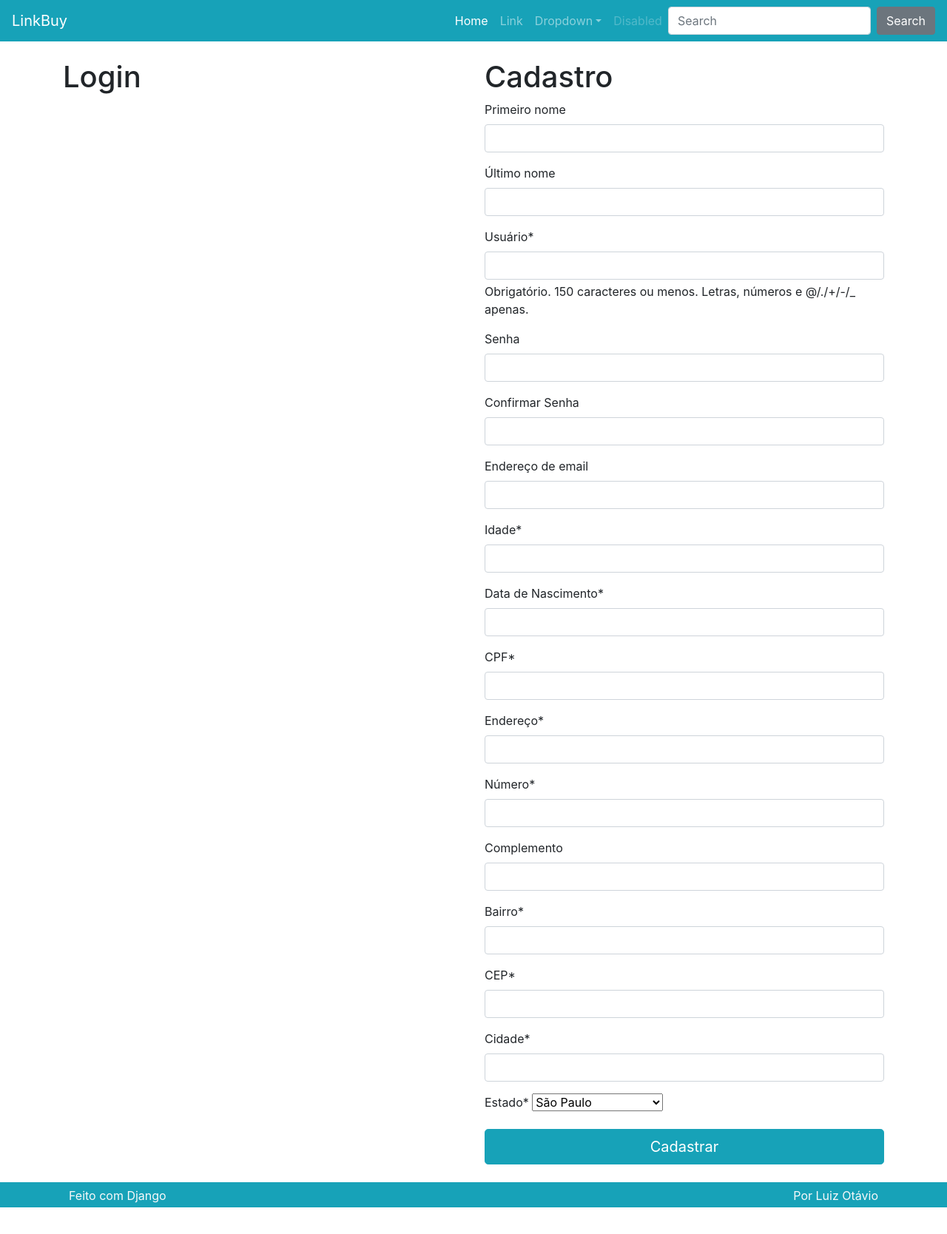
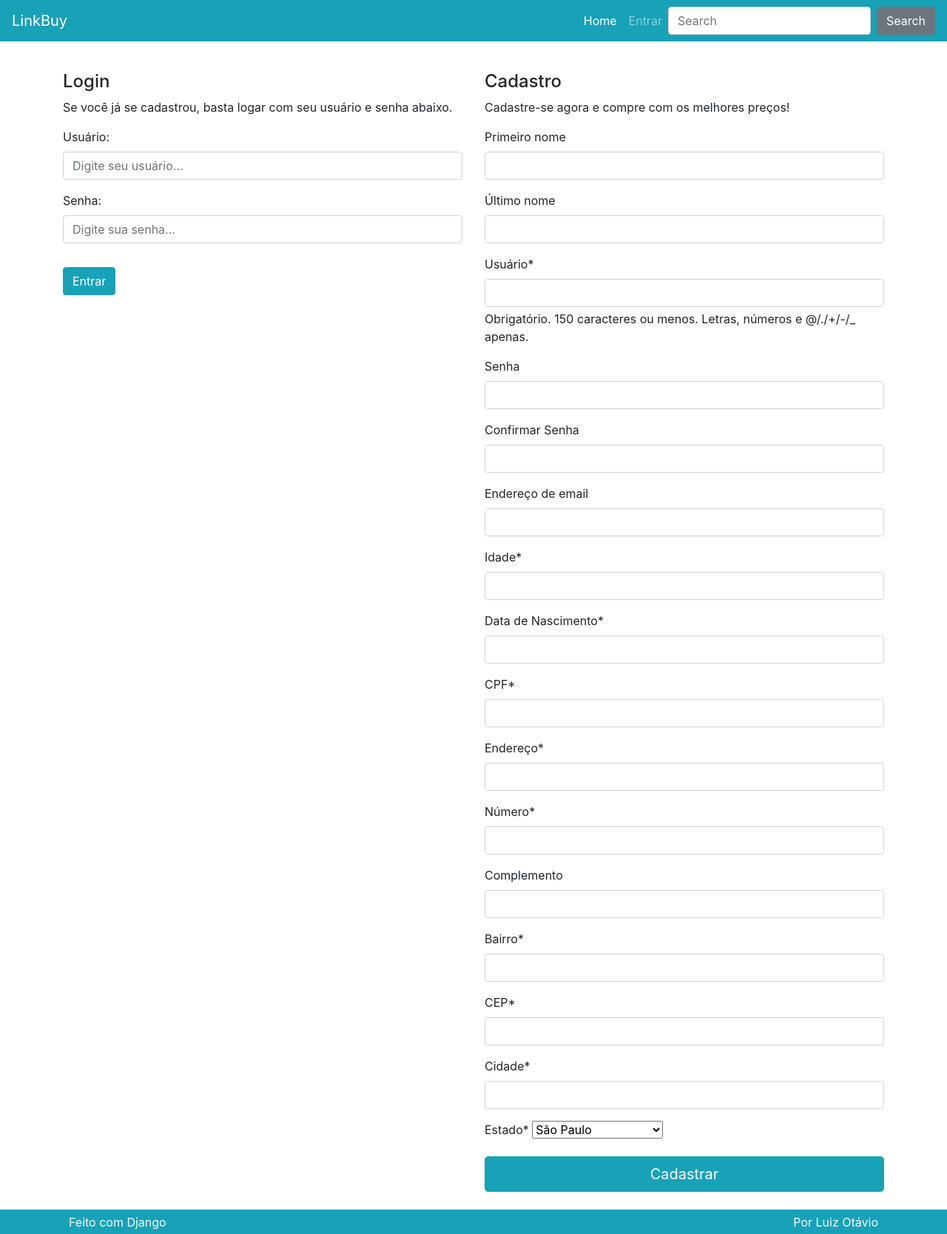
Before and after one commit to LinekerCalseverini/django_ecommerce, a Django app: page /perfil/ in a window 1280 px wide. Shown: the whole page at 74% size. Before the commit the page ends 1632 px from the top, so only its background shows below. Run offline with Django 5.2, Linux system fonts and the light colour scheme; some libraries are stand-ins or nearby versions.

Commit message:
Projeto E-commerce - Login e Logout

```diff
--- a/perfil/templates/perfil/atualizar.html
+++ b/perfil/templates/perfil/atualizar.html
@@ -1,6 +1,6 @@
 {% extends "perfil/criar.html" %}
 {% block tituloformulario %}
-    Atualizar Dados
+    <h4>Atualizar Dados</h4>
 {% endblock tituloformulario %}
 {% block button_content %}
     Atualizar
--- a/perfil/templates/perfil/criar.html
+++ b/perfil/templates/perfil/criar.html
@@ -3,16 +3,36 @@
 {% block conteudo %}
     <div class="row">
         {% if not request.user.is_authenticated %}
-            <div class="col-lg">
-                <h1>Login</h1>
+            <div class="col-lg mt-3">
+                <h4>Login</h4>
+                <p>Se você já se cadastrou, basta logar com seu usuário e senha abaixo.</p>
+                <form method="post" action="{% url "perfil:login" %}">
+                    {% csrf_token %}
+                    <div class="form-group">
+                        <label for="login_username">Usuário:</label>
+                        <input name="username"
+                               type="text"
+                               class="form-control"
+                               id="login_username"
+                               placeholder="Digite seu usuário...">
+                    </div>
+                    <div class="form-group">
+                        <label for="login_password">Senha:</label>
+                        <input name="password"
+                               type="password"
+                               class="form-control"
+                               id="login_password"
+                               placeholder="Digite sua senha...">
+                    </div>
+                    <button type="submit" class="btn btn-primary mt-3">Entrar</button>
+                </form>
             </div>
         {% endif %}
-        <div class="col-lg">
-            <h1>
-                {% block tituloformulario %}
-                    Cadastro
-                {% endblock tituloformulario %}
-            </h1>
+        <div class="col-lg mt-3">
+            {% block tituloformulario %}
+                <h4>Cadastro</h4>
+                <p>Cadastre-se agora e compre com os melhores preços!</p>
+            {% endblock tituloformulario %}
             <form action="{% url "perfil:criar" %}" method="post">
                 {% csrf_token %}
                 {{ userform|crispy }}
--- a/perfil/views.py
+++ b/perfil/views.py
@@ -1,10 +1,11 @@
 from typing import Any
 from django.http.request import HttpRequest
-from django.shortcuts import render, get_object_or_404
+from django.shortcuts import render, get_object_or_404, redirect
 from django.views import View
 from django.http import HttpResponse
 from django.contrib.auth.models import User
-from django.contrib.auth import authenticate, login
+from django.contrib.auth import authenticate, login, logout
+from django.contrib import messages
 
 import copy
 
@@ -94,14 +95,51 @@ class Criar(BasePerfil):
 
         self.request.session['carrinho'] = self.carrinho
         self.request.session.save()
-        return self.renderizar
+
+        messages.success(
+            self.request,
+            'Dados atualizados.'
+        )
+        return redirect('perfil:criar')
 
 
 class Login(View):
-    def get(self, *args, **kwargs):
-        return HttpResponse('Login')
+    def post(self, *args, **kwargs):
+        username = self.request.POST.get('username')
+        password = self.request.POST.get('password')
+
+        if not username or not password:
+            messages.error(
+                self.request,
+                'Usuário ou senha não preenchidos.'
+            )
+            return redirect('perfil:criar')
+
+        usuario = authenticate(
+            self.request,
+            username=username,
+            password=password
+        )
+
+        if not usuario:
+            messages.error(
+                self.request,
+                'Usuário ou senha inválidos.'
+            )
+            return redirect('perfil:criar')
+
+        login(self.request, user=usuario)
+        messages.success(
+            self.request,
+            'Conectado com sucesso.'
+        )
+        return redirect('produto:carrinho')
 
 
 class Logout(View):
     def get(self, *args, **kwargs):
-        return HttpResponse('Logout')
+        carrinho = copy.deepcopy(self.request.session.get('carrinho', {}))
+        logout(self.request)
+        self.request.session['carrinho'] = carrinho
+        self.request.session.save()
+        return redirect('produto:lista')
--- a/templates/parciais/_nav.html
+++ b/templates/parciais/_nav.html
@@ -15,9 +15,12 @@
             <li class="nav-item active">
                 <a class="nav-link" href="{% url "produto:lista" %}">Home <span class="sr-only">(current)</span></a>
             </li>
+            {% if not request.user.is_authenticated %}
                 <li class="nav-item">
-                <a class="nav-link" href="#">Link</a>
+                    <a class="nav-link" href="{% url "perfil:criar" %}">Entrar</a>
                 </li>
+            {% endif %}
+            {% if request.user.is_authenticated %}
                 <li class="nav-item dropdown">
                     <a class="nav-link dropdown-toggle"
                        href="#"
@@ -25,17 +28,18 @@
                        role="button"
                        data-toggle="dropdown"
                        aria-haspopup="true"
-                   aria-expanded="false">Dropdown</a>
+                       aria-expanded="false">Conta</a>
                     <div class="dropdown-menu" aria-labelledby="navbarDropdown">
-                    <a class="dropdown-item" href="#">Action</a>
-                    <a class="dropdown-item" href="#">Another action</a>
+                        <a class="dropdown-item" href="{% url "perfil:criar" %}">Atualizar Dados</a>
+                        <a class="dropdown-item" href="#">Meus Pedidos</a>
                         <div class="dropdown-divider"></div>
-                    <a class="dropdown-item" href="#">Something else here</a>
+                        <a class="dropdown-item" href="{% url "perfil:logout" %}">Sair</a>
                     </div>
                 </li>
-            <li class="nav-item">
+            {% endif %}
+            {% comment %} <li class="nav-item">
                 <a class="nav-link disabled" href="#">Disabled</a>
-            </li>
+            </li> {% endcomment %}
             {% if request.session.carrinho %}
                 <li class="nav-item">
                     <a class="nav-link nav-cart-link active"
```
Lines whose indentation alone changed are shown as unchanged.
